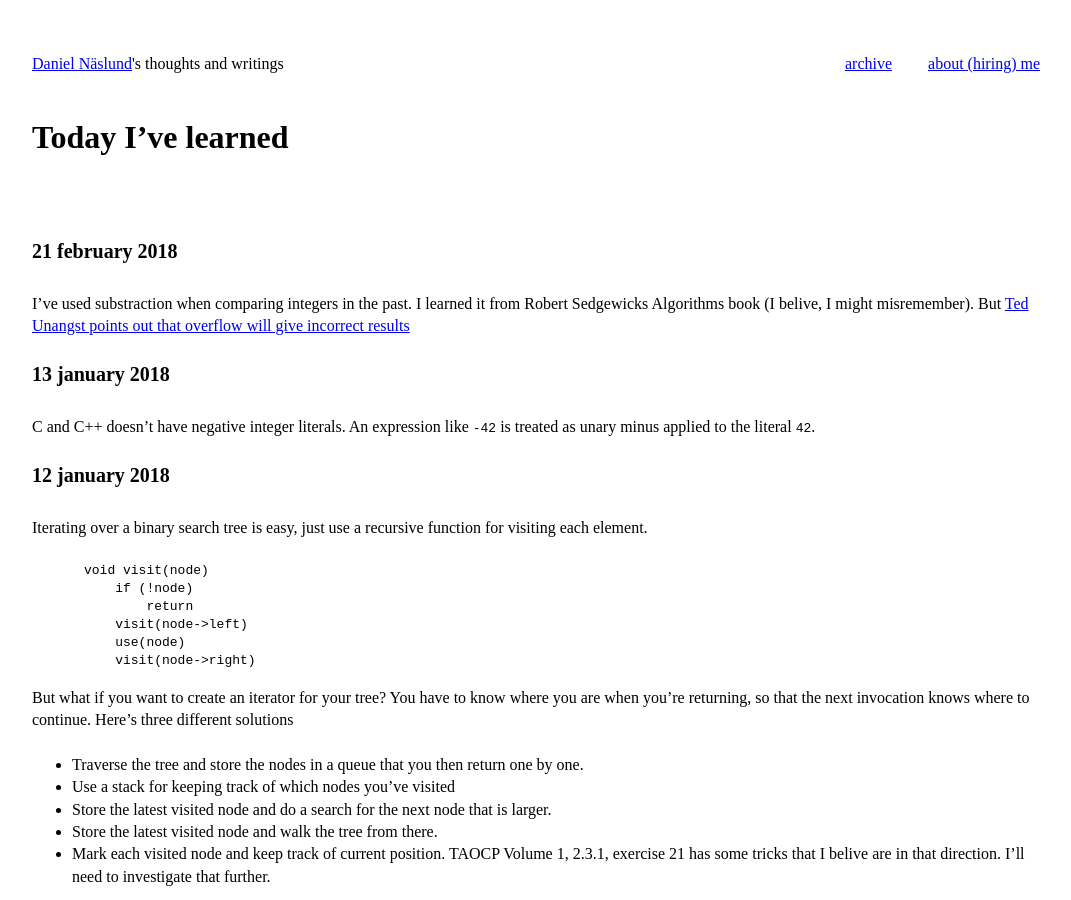
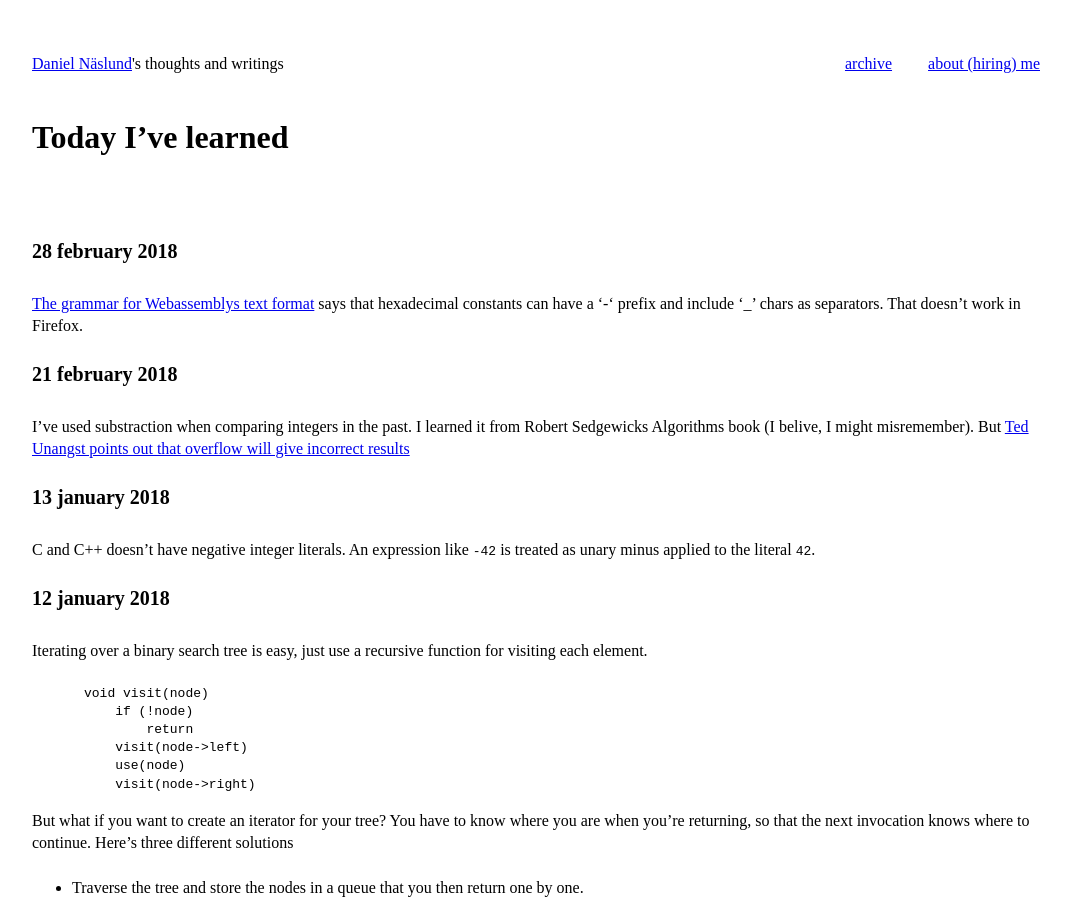
Before and after one commit to dannas/dannas.github.com, a Jekyll site: the page built from TIL.markdown, in a window 1280 px wide and 900 px high. Shown: the whole window, without its empty margins (0-1071 px from the left). Built offline with Jekyll 4.4.1, drawn with Linux system fonts in a browser that asks for light colours.

Commit message:
Yet another TIL

```diff
--- a/TIL.markdown
+++ b/TIL.markdown
@@ -3,6 +3,11 @@ layout: default
 title: TIL - Today I've Learned
 ---
 # Today I've learned
+
+## 28 february 2018
+[The grammar for Webassemblys text format](https://webassembly.github.io/spec/core/text/values.html#integers)
+says that hexadecimal constants can have a '-' prefix and include '_' chars as
+separators. That doesn't work in Firefox.
 
 ## 21 february 2018
 I've used substraction when comparing integers in the past. I learned it from
```
